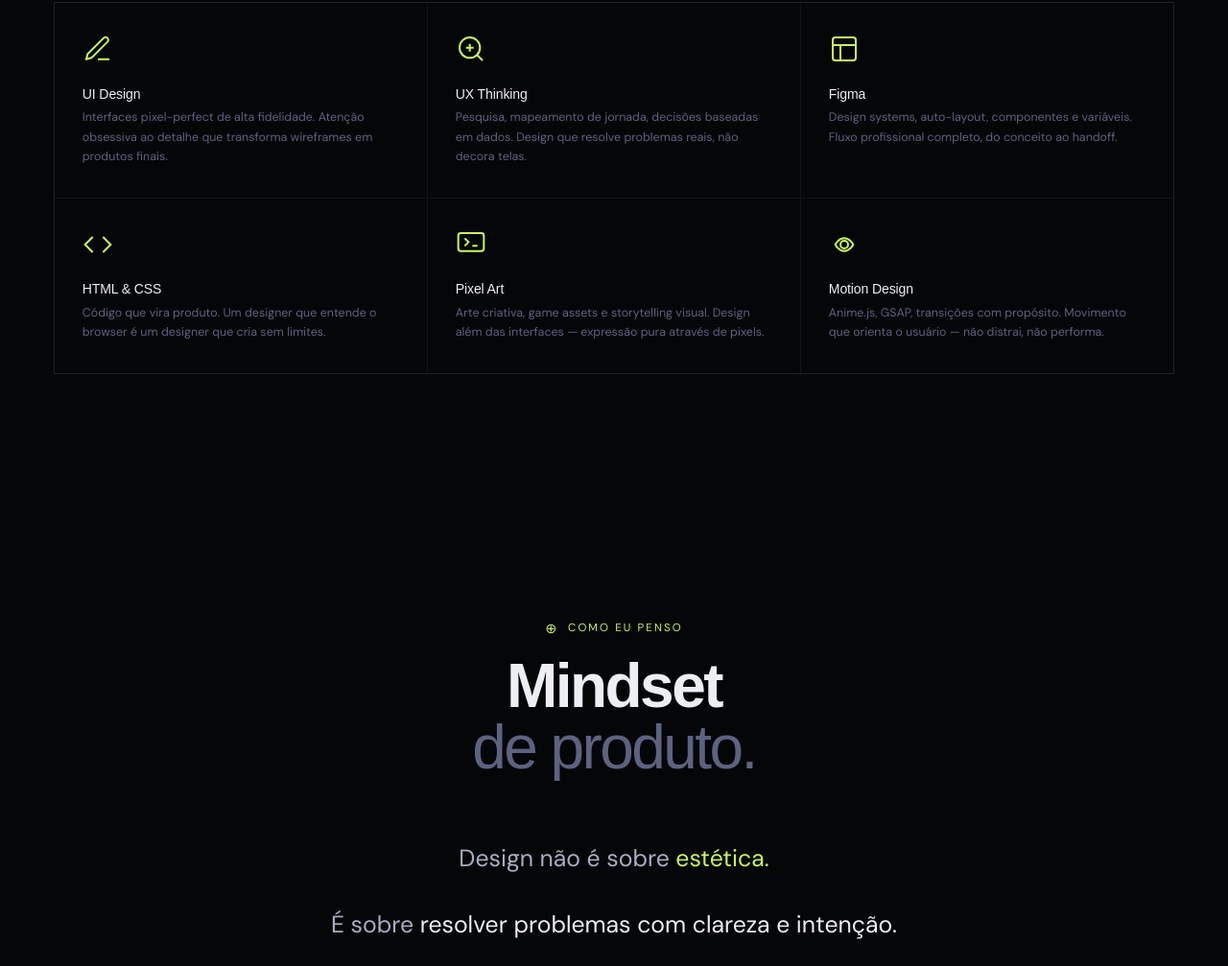
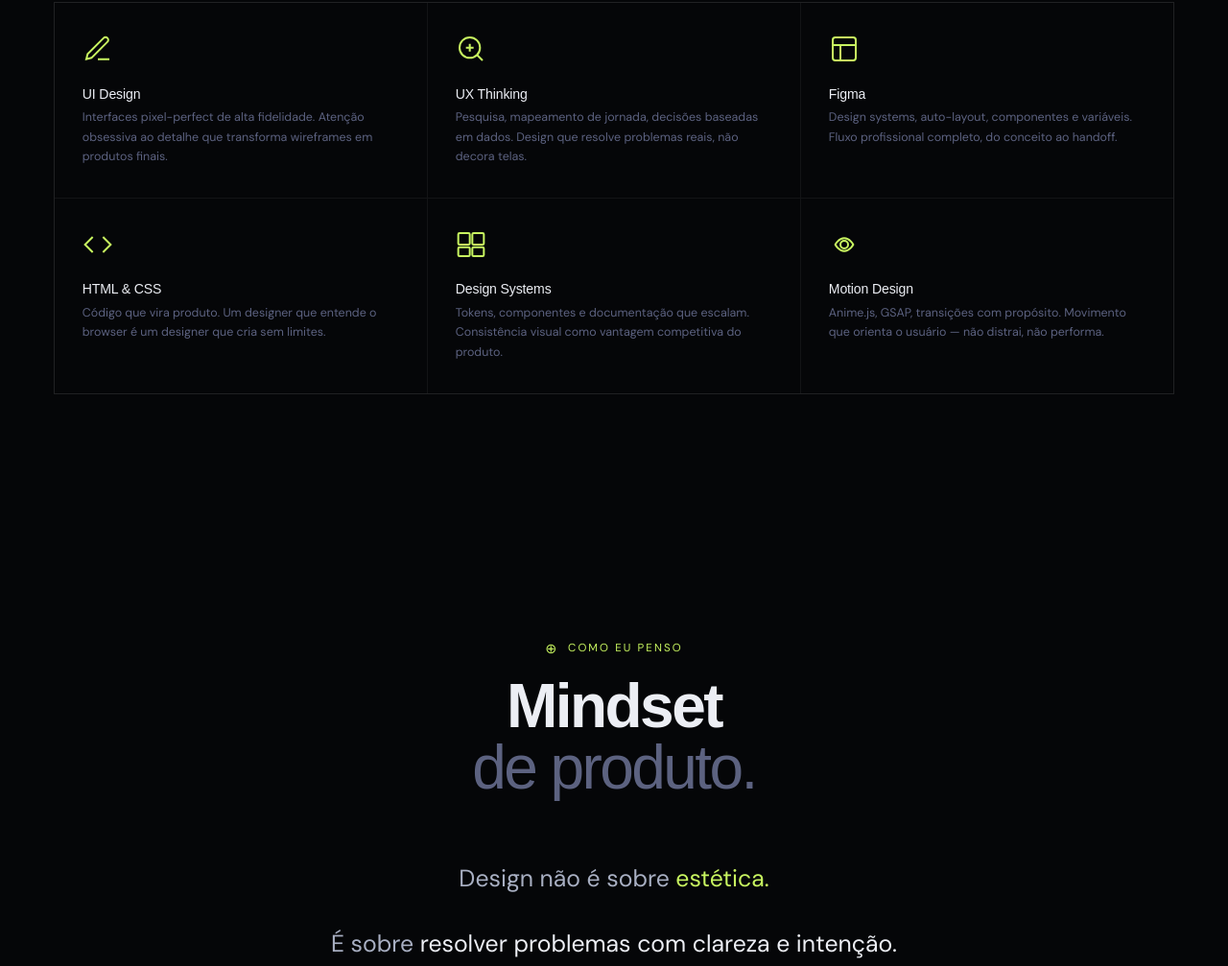
Before and after one commit to moloch66/Portfolio-Responsivo, a plain HTML site: page index.html in a window 1280 px wide. Shown: the part 4379-5386 px from the top of the page at 96% size. Drawn offline with nearby package versions, Linux system fonts and the light colour scheme; a web font is replaced by a local one.

Commit message:
Replace Pixel Art skill with Design Systems

```diff
--- a/index.html
+++ b/index.html
@@ -1219,9 +1219,9 @@ footer{
 
     <div class="skill-card" data-spotlight>
       <div class="skill-card-inner">
-        <svg class="skill-icon" viewBox="0 0 24 24" fill="none" stroke="currentColor" stroke-width="1.5" aria-hidden="true"><rect x="2" y="3" width="20" height="14" rx="2"/><path d="m7 7 3 3-3 3M13 13h4"/></svg>
-        <div class="skill-card-name">Pixel Art</div>
-        <div class="skill-card-desc">Arte criativa, game assets e storytelling visual. Design além das interfaces — expressão pura através de pixels.</div>
+        <svg class="skill-icon" viewBox="0 0 24 24" fill="none" stroke="currentColor" stroke-width="1.5" aria-hidden="true"><rect x="2" y="3" width="9" height="9" rx="1"/><rect x="13" y="3" width="9" height="9" rx="1"/><rect x="2" y="14" width="9" height="7" rx="1"/><rect x="13" y="14" width="9" height="7" rx="1"/></svg>
+        <div class="skill-card-name">Design Systems</div>
+        <div class="skill-card-desc">Tokens, componentes e documentação que escalam. Consistência visual como vantagem competitiva do produto.</div>
       </div>
     </div>
 
```
